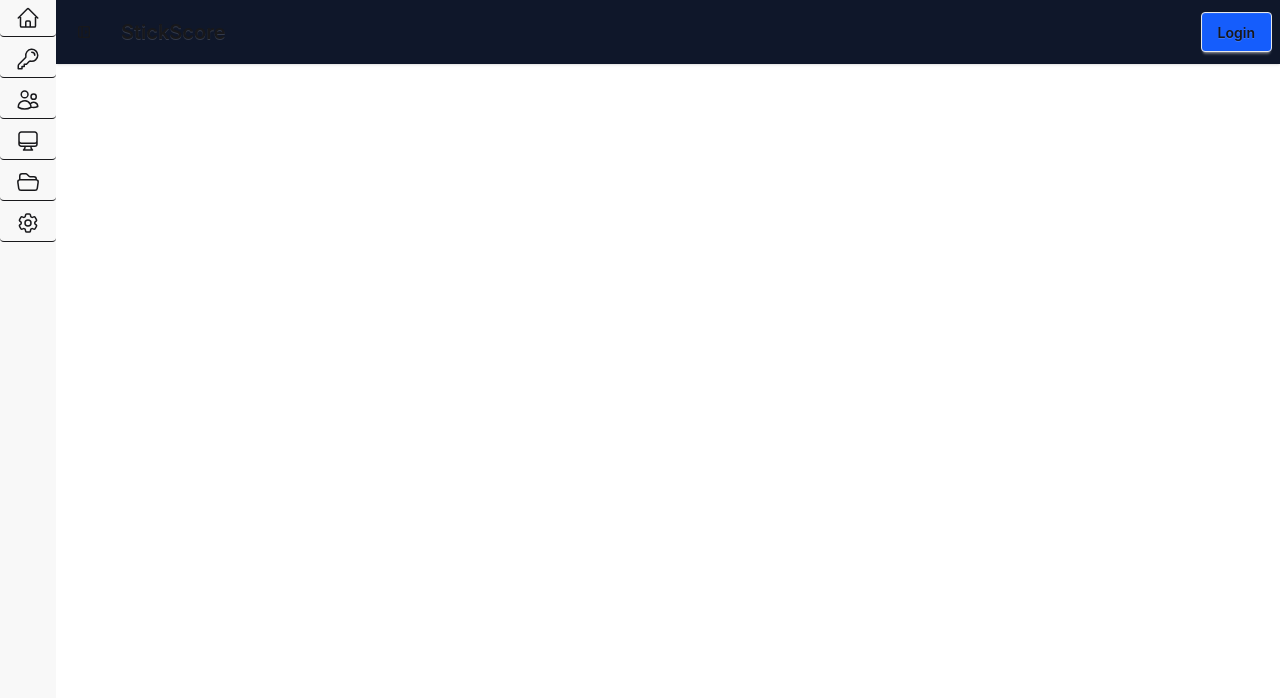
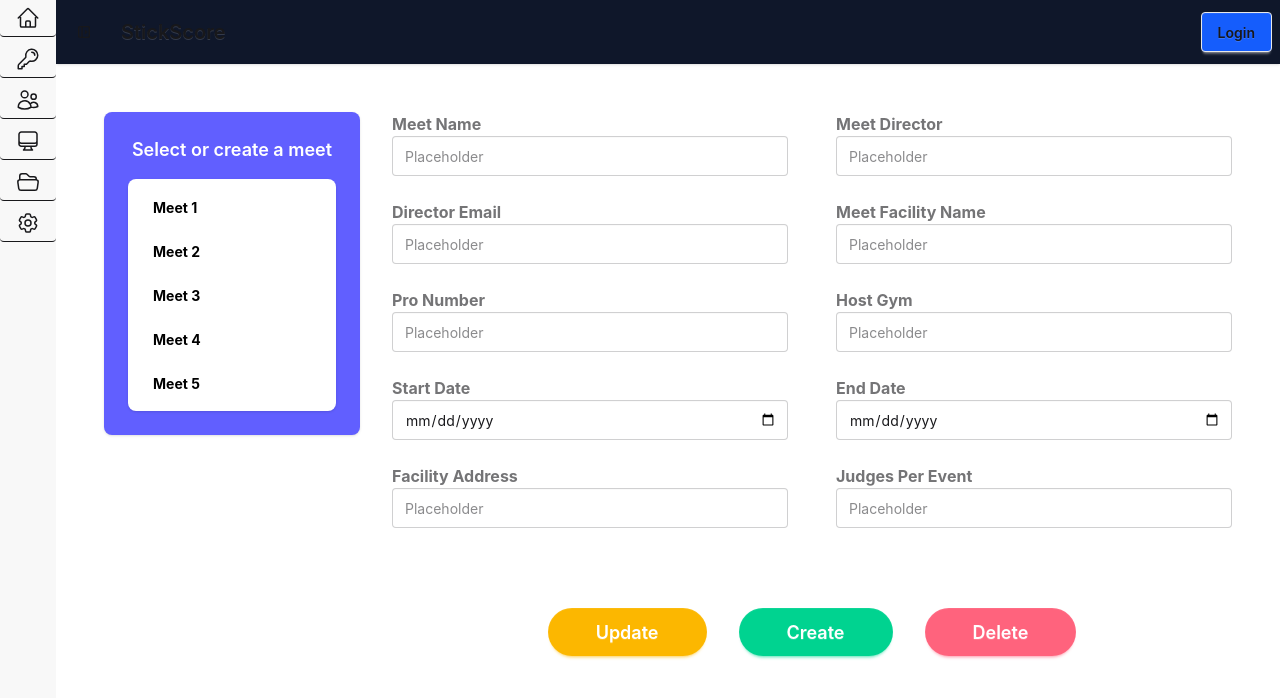
Before and after one commit to ShivvDog623/Gymnastics-App, a React (Vite) app in the folder app/Gymnastics-App/: page /create-meet in a window 1280 px wide. Before the commit this address had no page. Shown: the top 698 px of the page. Built offline with nearby package versions, Linux system fonts and the light colour scheme.

Commit message:
created the create meet page

```diff
--- a/app/Gymnastics-App/src/pages/Admin.jsx
+++ b/app/Gymnastics-App/src/pages/Admin.jsx
@@ -39,14 +39,14 @@ function Admin() {
 
         <div className="p-8 flex align-middle justify-center">
             <div className="grid grid-cols-1 md:grid-cols-3 gap-6">
-                {cards.map((card, index) => (
+                {cards.map((card, i) => (
                     card.label
                         ? <div key={card.label} id={card.id} className="card p-7 w-75 h-40 bg-indigo-400 cursor-pointer hover:bg-indigo-500 transition-colors shadow-xl">
                             <div className="card-body items-center justify-center">
                                 <h2 className="card-title text-white text-2xl text-center">{card.label}</h2>
                             </div>
                         </div>
-                        : <div key={index} />
+                        : <div key={i} />
                 ))}
             </div>
         </div>
--- /dev/null
+++ b/app/Gymnastics-App/src/pages/CreateMeetPage.jsx
@@ -0,0 +1,140 @@
+function CreateMeetPage() {
+    const meets = ["Meet 1", "Meet 2", "Meet 3", "Meet 4", "Meet 5"];
+
+    return (
+        <div className="flex flex-col lg:flex-row min-h-screen p-4 md:p-8 gap-6 md:gap-8">
+            {/* Left: Select or create a meet */}
+            <div className="card w-full lg:w-64 bg-indigo-500 shadow-sm h-fit">
+                <div className="card-body items-center text-center gap-4">
+                    <h2 className="card-title text-white">Select or create a meet</h2>
+                    <div className="card w-full bg-white shadow-sm">
+                        <div className="card-body p-2 gap-1">
+                            {meets.map((meet, i) => (
+                                <button
+                                    key={i}
+                                    className="btn btn-ghost bg-white justify-start text-left font-bold text-black"
+                                >
+                                    {meet}
+                                </button>
+                            ))}
+                        </div>
+                    </div>
+                </div>
+            </div>
+
+            {/* Right: Form + buttons */}
+            <div className="flex flex-col flex-1 gap-6 md:gap-8">
+                {/* Form: 1 column on mobile, 2 columns on md+ */}
+                <div className="grid grid-cols-1 md:grid-cols-2 gap-x-12 gap-y-6">
+                    <div className="form-control">
+                        <label className="label font-bold">Meet Name</label>
+                        <input
+                            id="meet-name"
+                            type="text"
+                            placeholder="Placeholder"
+                            className="input input-bordered w-full"
+                        />
+                    </div>
+                    <div className="form-control">
+                        <label className="label font-bold">Meet Director</label>
+                        <input
+                            id="meet-director"
+                            type="text"
+                            placeholder="Placeholder"
+                            className="input input-bordered w-full"
+                        />
+                    </div>
+
+                    <div className="form-control">
+                        <label className="label font-bold">Director Email</label>
+                        <input
+                            id="director-email"
+                            type="email"
+                            placeholder="Placeholder"
+                            className="input input-bordered w-full"
+                        />
+                    </div>
+                    <div className="form-control">
+                        <label className="label font-bold">Meet Facility Name</label>
+                        <input
+                            id="meet-facility-name"
+                            type="text"
+                            placeholder="Placeholder"
+                            className="input input-bordered w-full"
+                        />
+                    </div>
+
+                    <div className="form-control">
+                        <label className="label font-bold">Pro Number</label>
+                        <input
+                            id="pro-number"
+                            type="text"
+                            placeholder="Placeholder"
+                            className="input input-bordered w-full"
+                        />
+                    </div>
+                    <div className="form-control">
+                        <label className="label font-bold">Host Gym</label>
+                        <input
+                            id="host-gym"
+                            type="text"
+                            placeholder="Placeholder"
+                            className="input input-bordered w-full"
+                        />
+                    </div>
+
+                    <div className="form-control">
+                        <label className="label font-bold">Start Date</label>
+                        <input
+                            id="start-date"
+                            type="date"
+                            className="input input-bordered w-full"
+                        />
+                    </div>
+                    <div className="form-control">
+                        <label className="label font-bold">End Date</label>
+                        <input
+                            id="end-date"
+                            type="date"
+                            className="input input-bordered w-full"
+                        />
+                    </div>
+
+                    <div className="form-control">
+                        <label className="label font-bold">Facility Address</label>
+                        <input
+                            id="facility-address"
+                            type="text"
+                            placeholder="Placeholder"
+                            className="input input-bordered w-full"
+                        />
+                    </div>
+                    <div className="form-control">
+                        <label className="label font-bold">Judges Per Event</label>
+                        <input
+                            id="judges-per-event"
+                            type="number"
+                            placeholder="Placeholder"
+                            className="input input-bordered w-full"
+                        />
+                    </div>
+                </div>
+
+                {/* Action buttons */}
+                <div className="flex flex-col sm:flex-row justify-center gap-4 md:gap-8 mt-12">
+                    <button className="btn btn-lg rounded-full btn-warning text-white border-none px-12 w-full sm:w-auto">
+                        Update
+                    </button>
+                    <button className="btn btn-lg rounded-full btn-success text-white border-none px-12 w-full sm:w-auto">
+                        Create
+                    </button>
+                    <button className="btn btn-lg rounded-full btn-error text-white border-none px-12 w-full sm:w-auto">
+                        Delete
+                    </button>
+                </div>
+            </div>
+        </div>
+    );
+}
+
+export default CreateMeetPage;
--- a/app/Gymnastics-App/src/sidebar/SideBar.jsx
+++ b/app/Gymnastics-App/src/sidebar/SideBar.jsx
@@ -1,6 +1,7 @@
 import NavBar from "../navbar/Navbar"
 import Home from "../pages/Home"
 import Admin from "../pages/Admin"
+import CreateMeetPage from "../pages/CreateMeetPage"
 import { Routes, Route } from "react-router-dom"
 
 import { HomeIcon, Cog6ToothIcon, ChartBarIcon, UsersIcon, KeyIcon, ComputerDesktopIcon, FolderOpenIcon } from "@heroicons/react/24/outline"
@@ -24,6 +25,7 @@ function SideBar() {
                     <Routes>
                         <Route path="/" element={<Home />} />
                         <Route path="/admin" element={<Admin />} />
+                        <Route path="/create-meet" element={<CreateMeetPage />} />
                     </Routes>
                 </div>
             </div>
```
